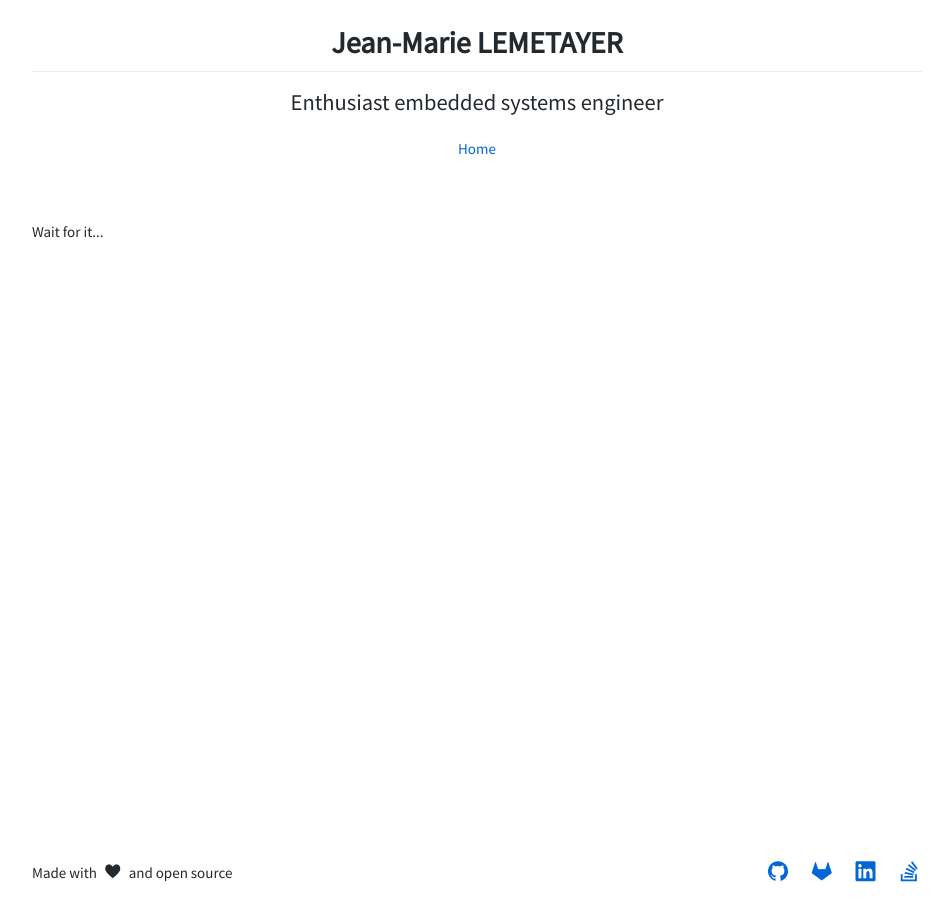
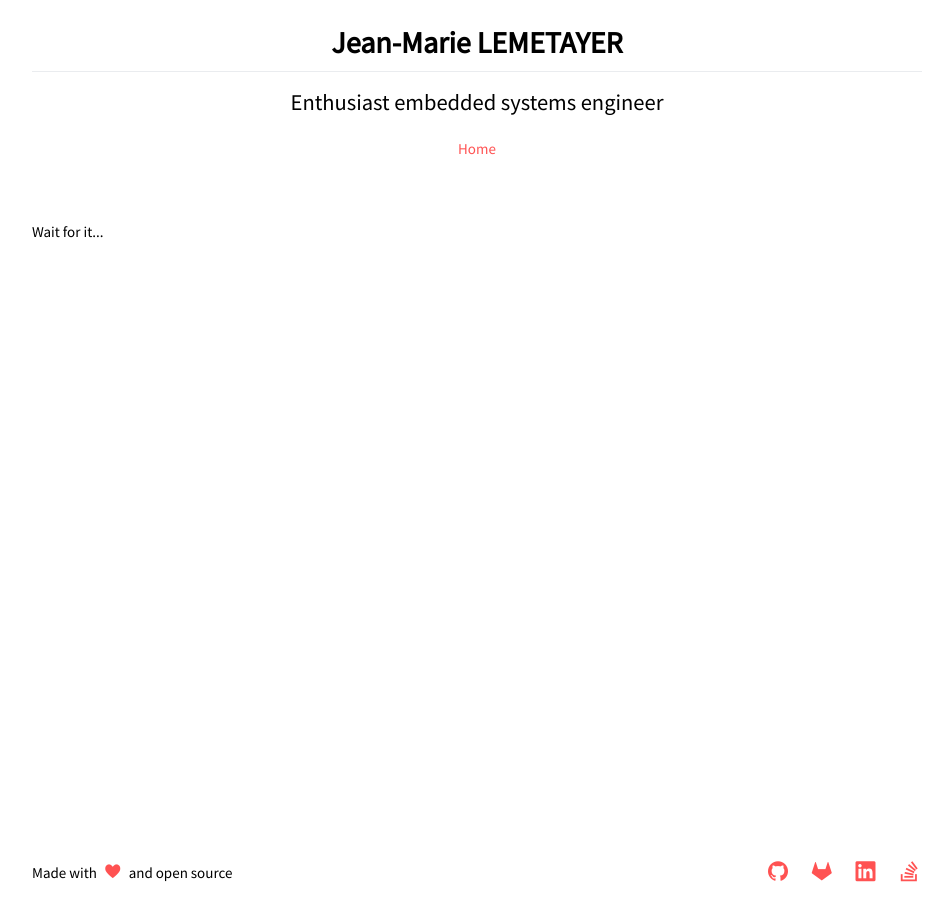
Before and after one commit to jmlemetayer/jmlemetayer.github.io, a Jekyll site: the page built from index.html, in a window 1280 px wide. Shown: the whole page, without its empty margins (163-1112 px from the left). Built offline with Jekyll 4.4.1, drawn with Linux system fonts in a browser that asks for light colours; some web fonts are replaced.

Commit message:
:sparkles: Pimp the colors

```diff
--- a/_sass/jmlemetayer/_common.scss
+++ b/_sass/jmlemetayer/_common.scss
@@ -10,7 +10,13 @@ body {
 	font-size: 15px;
 	line-height: 1.5;
 
-	color: #24292e;
+	color: $text-color;
+	background-color: $background-color;
+}
+
+::selection {
+	color: $background-color;
+	background-color: $highlight-color;
 }
 
 #body {
--- a/_sass/jmlemetayer/_icomoon.scss
+++ b/_sass/jmlemetayer/_icomoon.scss
@@ -33,6 +33,9 @@
 	/* Fixed Width */
 	width: (18em / 14);
 	text-align: center;
+
+	/* Fancy color */
+	color: $highlight-color;
 }
 
 .icon-location:before		{ content: "\e902" }
--- a/_sass/sindresorhus/_github-markdown.scss
+++ b/_sass/sindresorhus/_github-markdown.scss
@@ -197,7 +197,7 @@ body input {
 }
 
 body a {
-	color: #0366d6;
+	color: $highlight-color;
 	text-decoration: none;
 }
 
--- a/main.scss
+++ b/main.scss
@@ -9,6 +9,10 @@ $breakpoint-min-tablet:		768px;
 $breakpoint-max-tablet:		1024px;
 $breakpoint-min-laptop:		1024px;
 
+$background-color:		white;
+$text-color:			black;
+$highlight-color:		#ff5252;
+
 @import "necolas/normalize";
 @import "sindresorhus/github-markdown";
 @import "mojombo/github-syntax";
```
